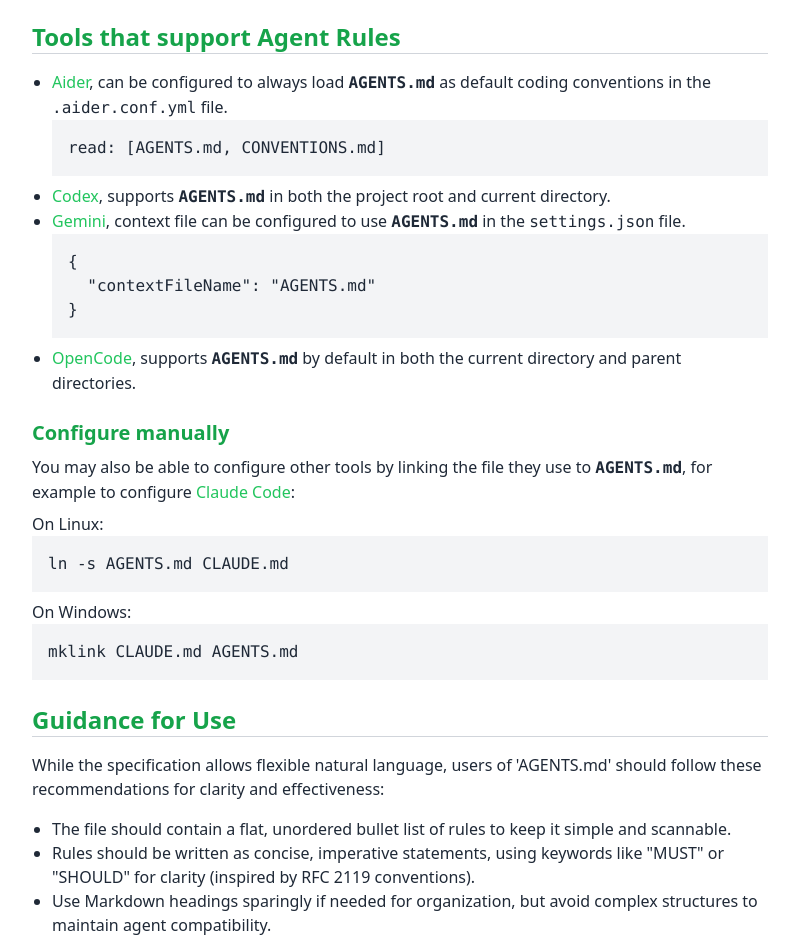
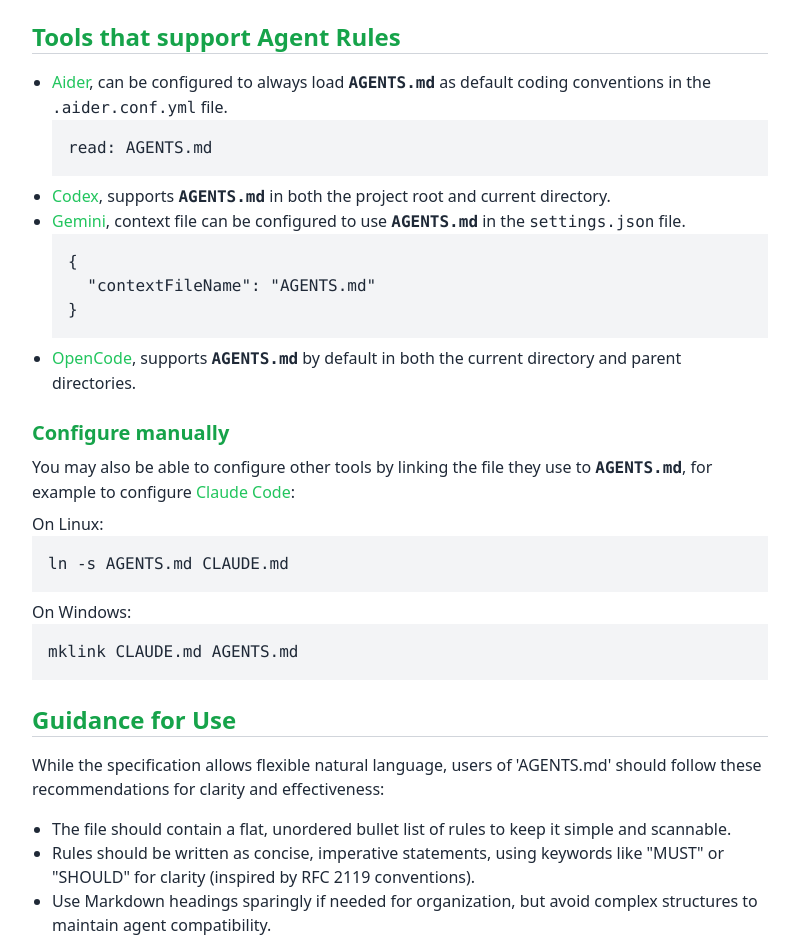
Before and after one commit to agent-rules/agent-rules, a plain HTML site: page docs/index.html in a window 1280 px wide. Shown: the part 1046-1984 px from the top of the page, without its empty margins (240-1032 px from the left). Drawn offline with nearby package versions, Linux system fonts and the light colour scheme.

Commit message:
Simplify aider config

```diff
--- a/docs/index.html
+++ b/docs/index.html
@@ -80,8 +80,7 @@
           class="text-green-500 hover:underline">Aider</a>, can be configured to always
         load <code class="font-bold">AGENTS.md</code> as default coding conventions in the <code
           class="text-gray-800">.aider.conf.yml</code> file.
-        <pre
-          class="bg-gray-100 p-4 overflow-x-auto mb-2"><code class="text-gray-800">read: [AGENTS.md, CONVENTIONS.md]</code></pre>
+        <pre class="bg-gray-100 p-4 overflow-x-auto mb-2"><code class="text-gray-800">read: AGENTS.md</code></pre>
       </li>
       <li><a href="https://github.com/openai/codex?tab=readme-ov-file#memory--project-docs"
           class="text-green-500 hover:underline">Codex</a>, supports <code class="font-bold">AGENTS.md</code> in both
```
